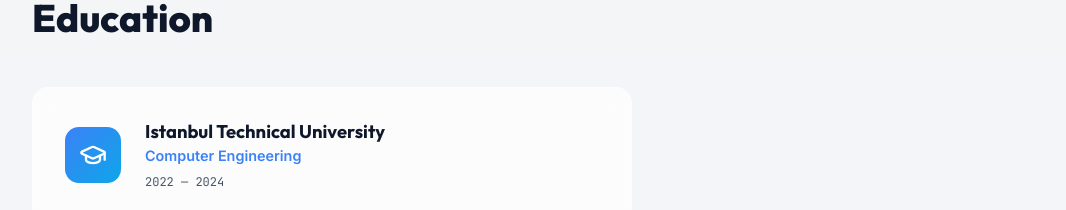
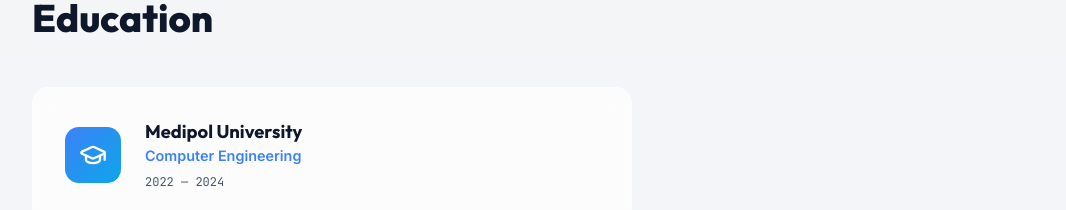
Before and after one commit to burakalemun/burakaya, a React (Vite) app: page / in a window 1280 px wide. Shown: the part 5280-5490 px from the top of the page, without its empty margins (90-1156 px from the left). Built offline with nearby package versions, Linux system fonts and the light colour scheme.

Commit message:
Update university name to Medipol University

```diff
--- a/src/data/content.ts
+++ b/src/data/content.ts
@@ -147,8 +147,8 @@
 ];
 
 export const education = {
-  schoolTR: 'İstanbul Teknik Üniversitesi',
-  schoolEN: 'Istanbul Technical University',
+  schoolTR: 'Medipol Üniversitesi',
+  schoolEN: 'Medipol University',
   departmentTR: 'Bilgisayar Mühendisliği',
   departmentEN: 'Computer Engineering',
   period: '2022 — 2024',
```
